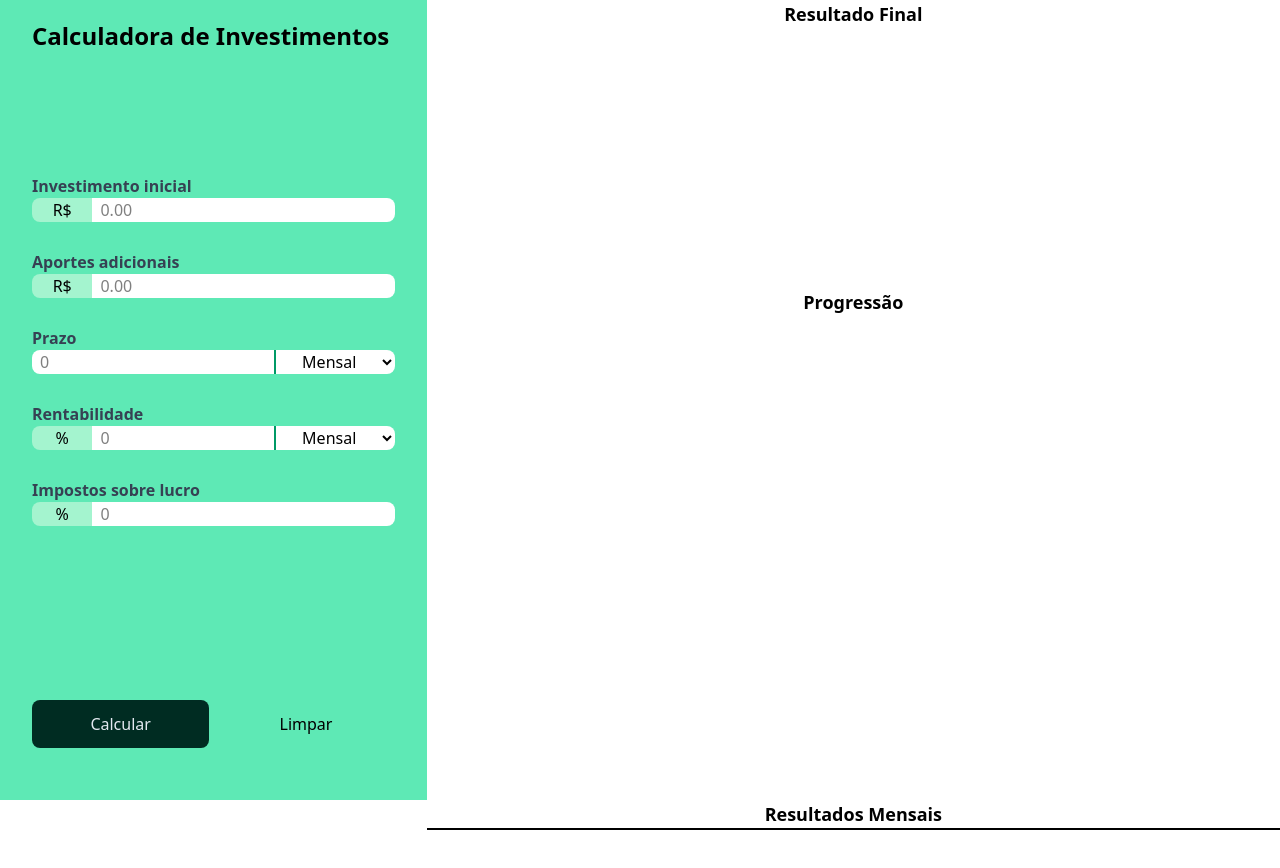
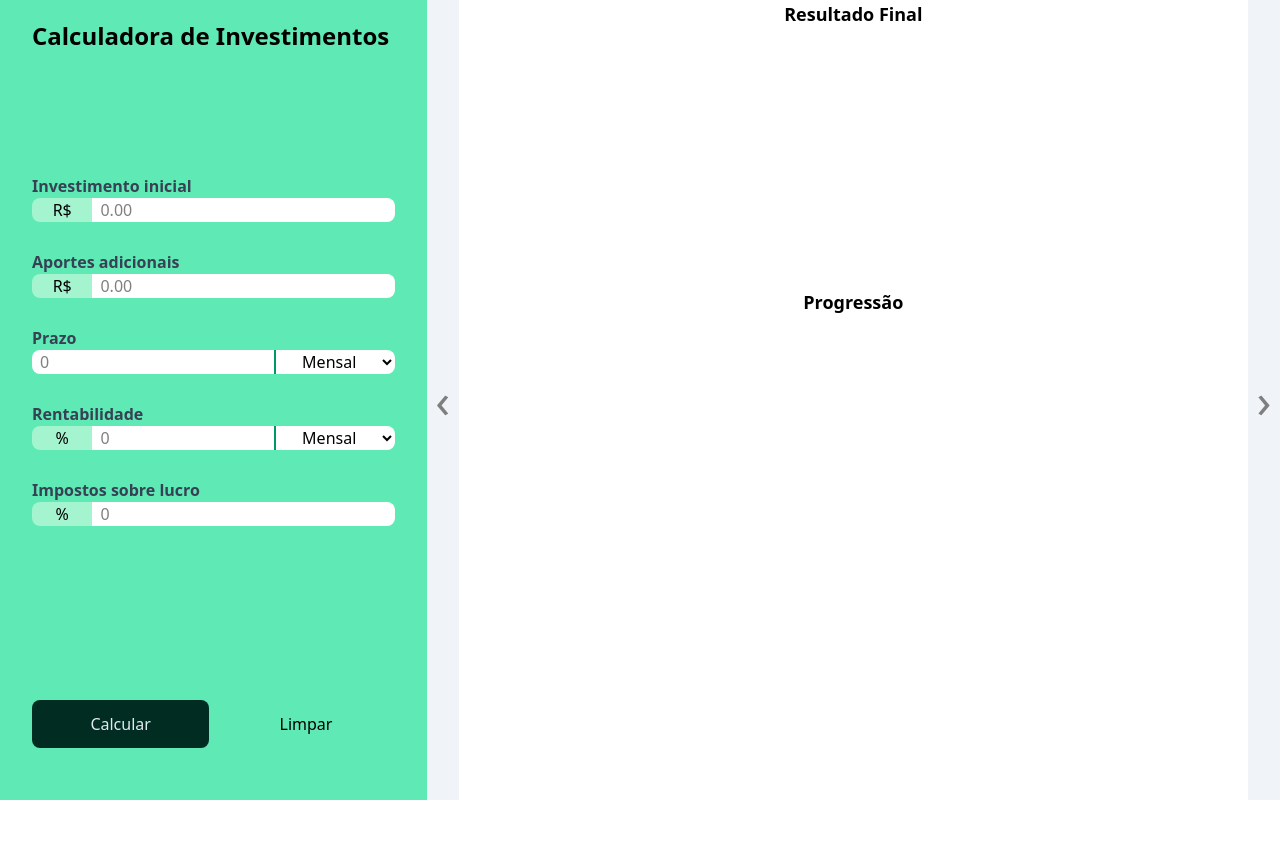
Before and after one commit to willcarneri/projetoCalculadoraInvestimentos, a website built with Vite: page index.html in a window 1280 px wide. After the commit the page ends 800 px from the top, so only its background shows below. Built offline with nearby package versions, Linux system fonts and the light colour scheme.

Commit message:
Ajuste da posição dos gráficos e da tabela e botões laterais criados e estilizados

```diff
--- a/index.html
+++ b/index.html
@@ -142,8 +142,21 @@
         </button>
       </div>
     </aside>
-    <main class="row-span-2 col-span-2">
-      <section id="charts-container" class="h-full">
+    <main class="row-span-2 col-span-2 relative">
+      <button
+        id="slide-arrow-previous"
+        class="absolute top-0 bottom-0 left-0 text-5xl cursor-pointer bg-slate-200 opacity-50 w-8 hover:opacity-100 focus:opacity-100"
+      >
+        &#8249;
+      </button>
+      <button
+        id="slide-arrow-next"
+        class="absolute top-0 bottom-0 right-0 text-5xl cursor-pointer bg-slate-200 opacity-50 w-8 hover:opacity-100 focus:opacity-100"
+      >
+        &#8250;
+      </button>
+      <div id="carousel" class="h-full w-full flex overflow-x-auto">
+        <section id="charts-container" class="h-full basis-full shrink-0">
           <div class="h-[36%] flex flex-col items-center pb-10">
             <p class="font-bold text-lg">Resultado Final</p>
             <canvas id="final-money-distribution"></canvas>
@@ -153,13 +166,17 @@
             <canvas id="progression"></canvas>
           </div>
         </section>
-      <section id="table-container" class="h-full overflow-y-auto">
+        <section
+          id="table-container"
+          class="h-full overflow-y-auto basis-full shrink-0"
+        >
           <p class="font-bold text-lg text-center">Resultados Mensais</p>
           <table
             id="results-table"
             class="w-full max-h-full border border-separate"
           ></table>
         </section>
+      </div>
     </main>
     <script type="module" src="./main.js"></script>
   </body>
```
Lines whose indentation alone changed are shown as unchanged.
